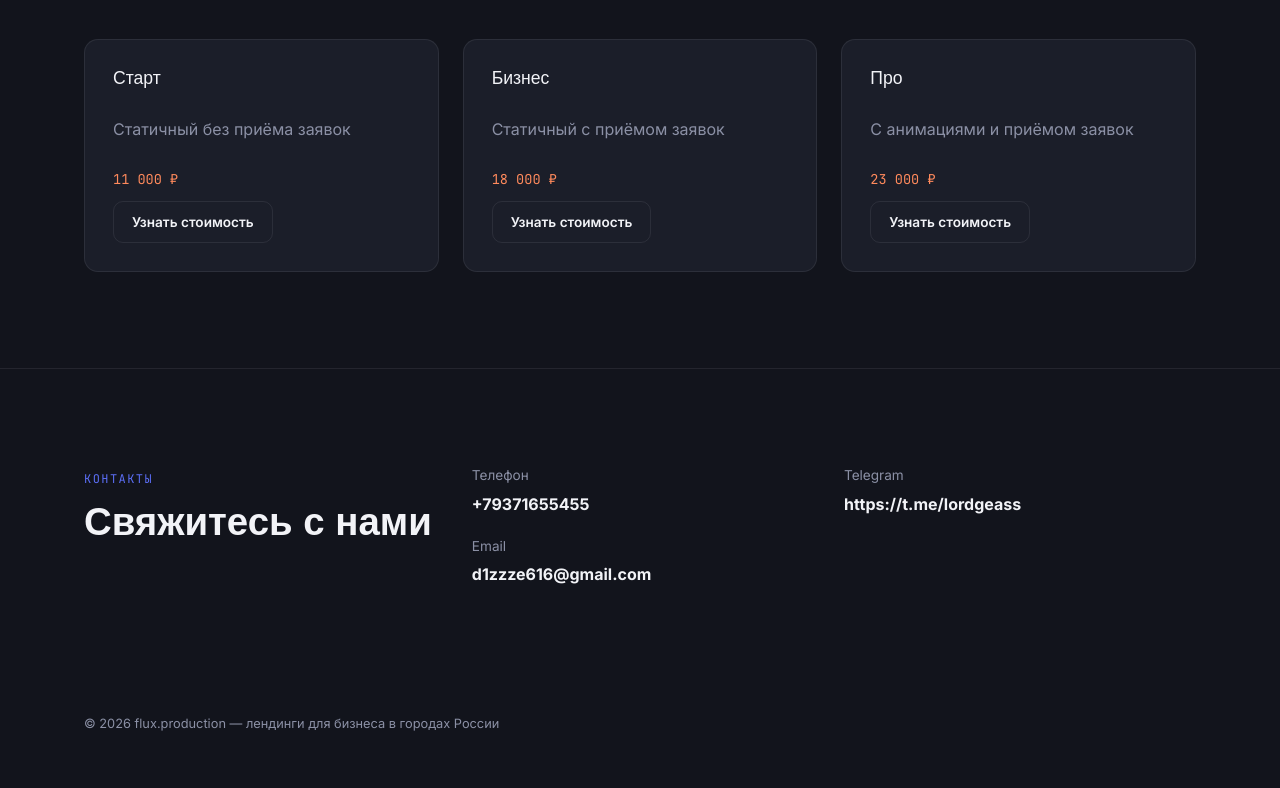
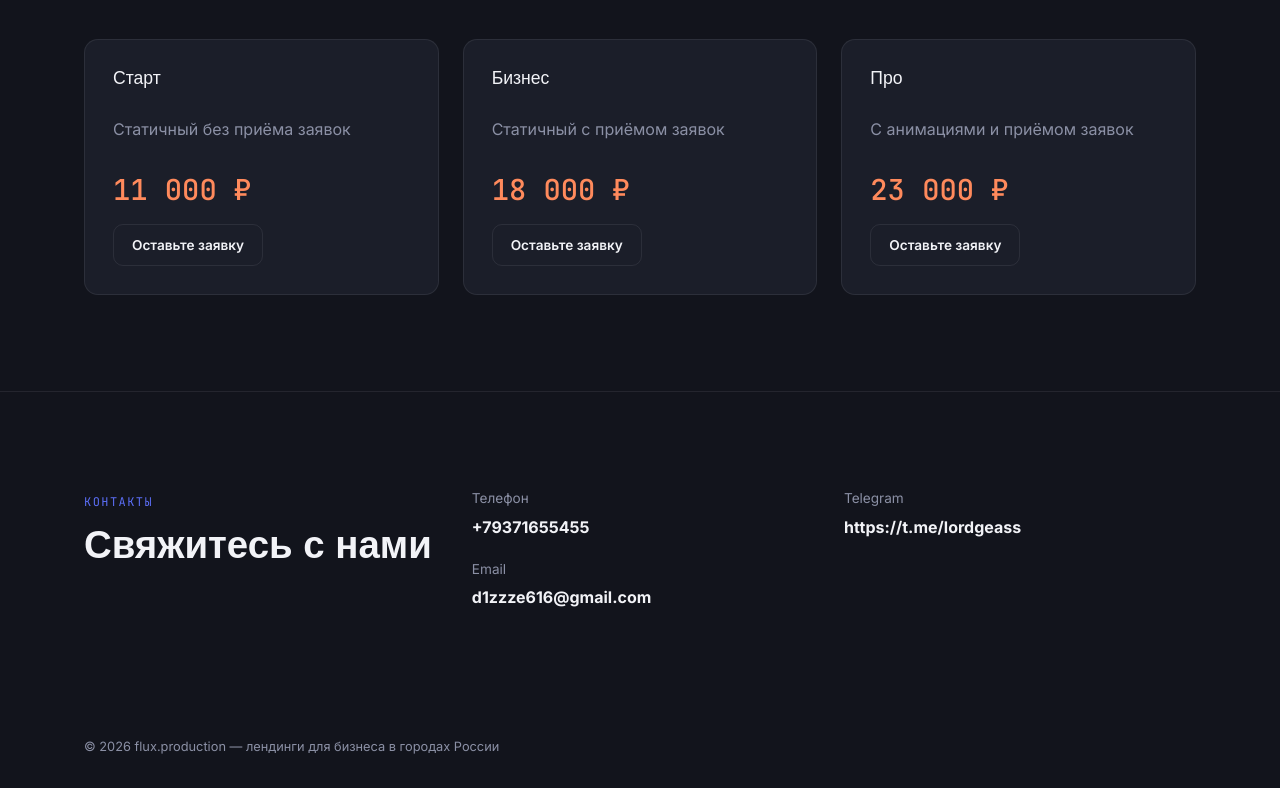
Before and after one commit to workhattdplay/segaeraergqrgqeerhergq4rgqertrXgvqe4rgq3erhbadgfadrg, a React (Vite) app: page / in a window 1280 px wide. Shown: the part 2399-3187 px from the top of the page. Before the commit the page ends 3164 px from the top, so only its background shows below. Built offline with nearby package versions, Linux system fonts and the light colour scheme; a web font is replaced by a local one.

Commit message:
Add files via upload

```diff
--- a/src/App.jsx
+++ b/src/App.jsx
@@ -221,7 +221,7 @@ function App() {
                   <h3>{p.name}</h3>
                   <p>{p.desc}</p>
                   <span className="price__value">{p.price}</span>
-                  <a href="#form" className="btn btn--ghost btn--sm">Узнать стоимость</a>
+                  <a href="#form" className="btn btn--ghost btn--sm">Оставьте заявку</a>
                 </div>
               ))}
             </div>
--- a/src/index.css
+++ b/src/index.css
@@ -307,7 +307,8 @@ a { color: inherit; text-decoration: none; }
 
 .price__value {
   font-family: var(--font-mono);
-  font-size: 0.85rem;
+  font-size: 1.8rem;
+  font-weight: 500;
   color: var(--accent-warm);
 }
 
```
